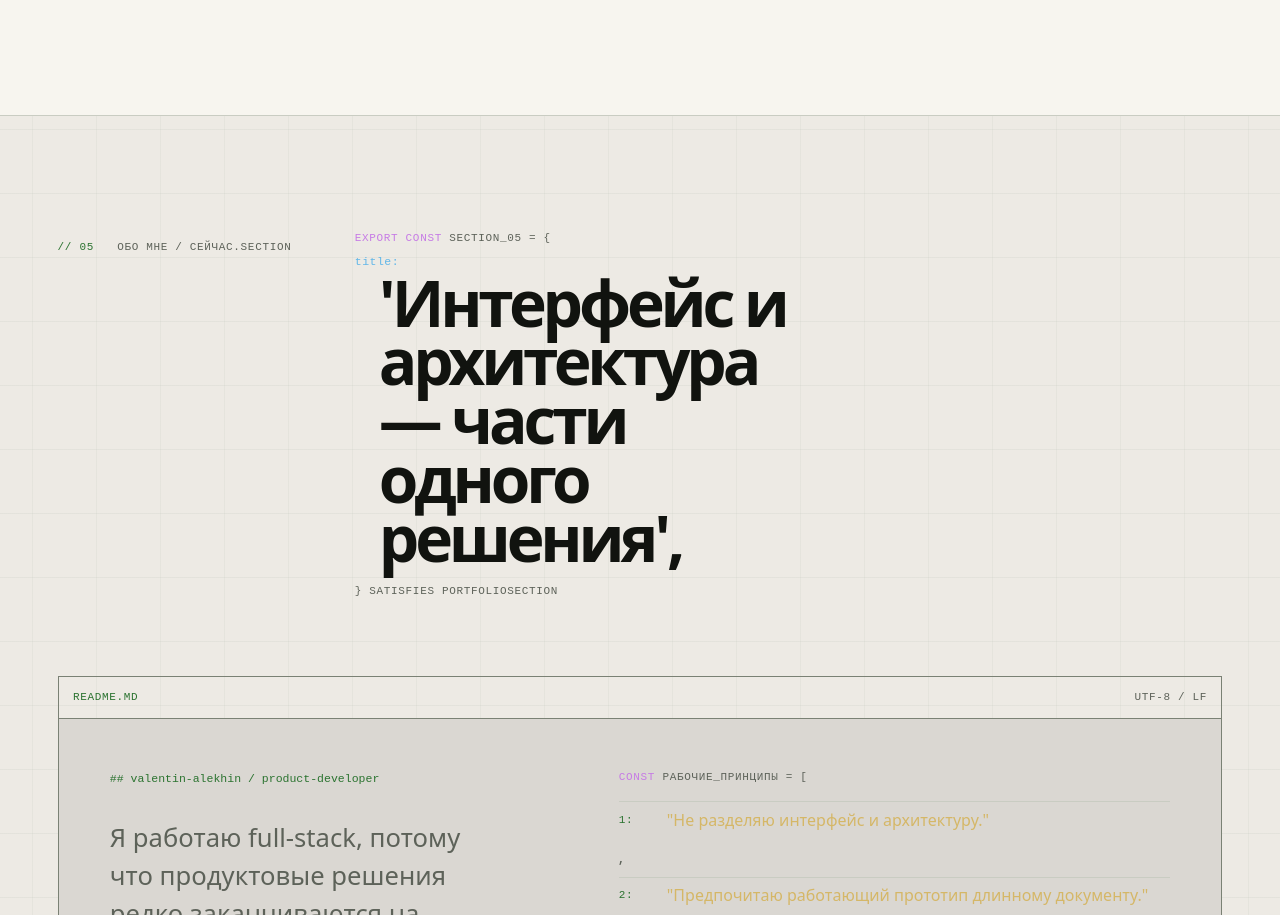
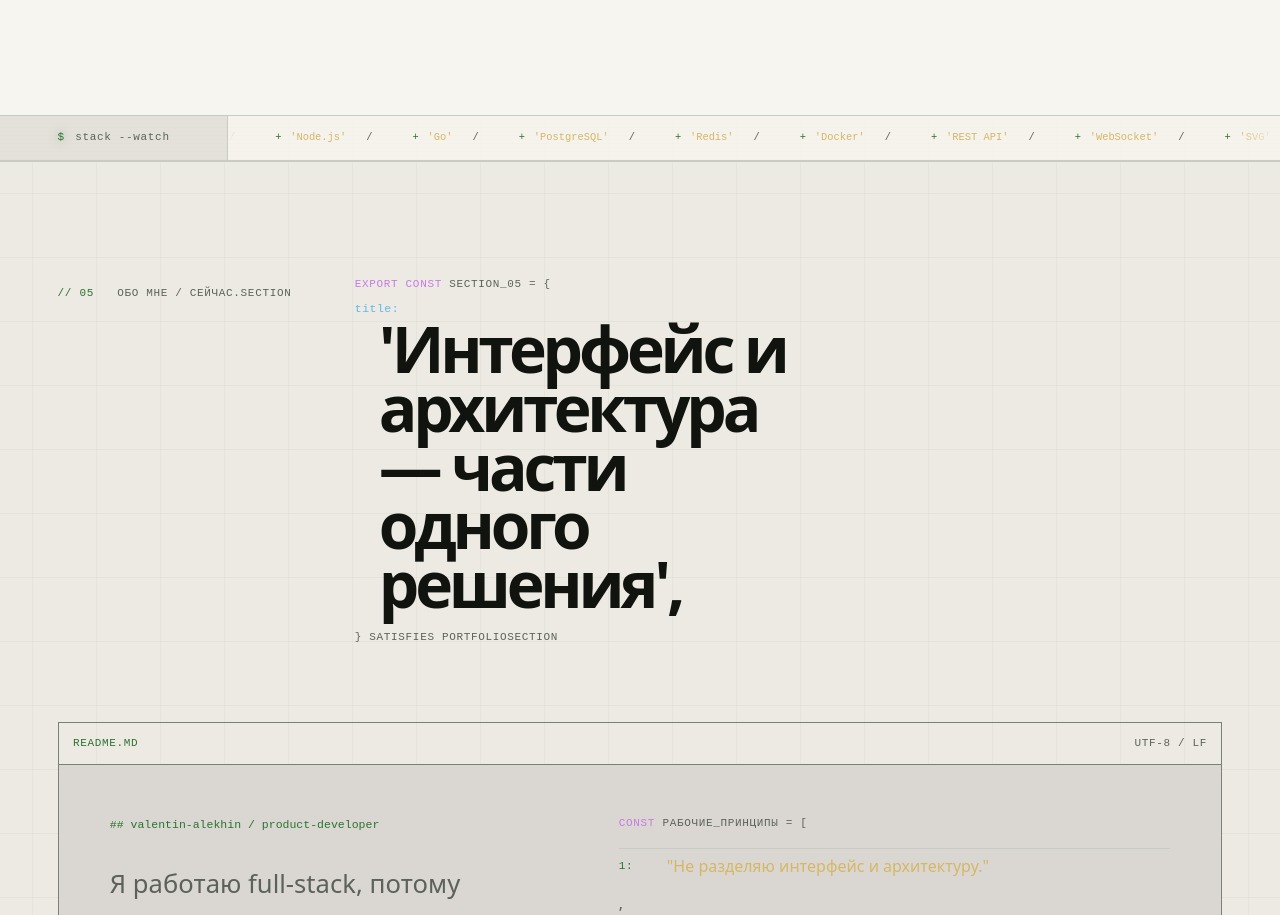
Before and after one commit to ValentinAlekhin/portfolio, a Nuxt app: page / in a window 1280 px wide. Shown: the part 4991-5906 px from the top of the page. Built offline with nearby package versions, Linux system fonts and the light colour scheme; a web font is replaced by a local one.

Commit message:
feat: add technology marquee

```diff
--- /dev/null
+++ b/app/components/visual/TechnologyMarquee.vue
@@ -0,0 +1,185 @@
+<script setup lang="ts">
+const technologies = [
+  'Vue',
+  'Nuxt',
+  'TypeScript',
+  'Node.js',
+  'Go',
+  'PostgreSQL',
+  'Redis',
+  'Docker',
+  'REST API',
+  'WebSocket',
+  'SVG',
+  'Git',
+] as const
+</script>
+
+<template>
+  <section
+    class="technology-marquee"
+    aria-label="Development technologies"
+    tabindex="0"
+  >
+    <p class="technology-marquee__prompt system-label">
+      <span>$</span> stack --watch
+    </p>
+    <div class="technology-marquee__viewport">
+      <div
+        class="technology-marquee__track"
+        aria-hidden="true"
+      >
+        <div
+          v-for="copy in 2"
+          :key="copy"
+          class="technology-marquee__group"
+        >
+          <span
+            v-for="technology in technologies"
+            :key="technology"
+            class="technology-marquee__item"
+          >
+            <i>+</i> '{{ technology }}'<b>/</b>
+          </span>
+        </div>
+      </div>
+    </div>
+    <ul class="sr-only">
+      <li
+        v-for="technology in technologies"
+        :key="technology"
+      >
+        {{ technology }}
+      </li>
+    </ul>
+  </section>
+</template>
+
+<style scoped lang="scss">
+.technology-marquee {
+  position: relative;
+  display: grid;
+  overflow: hidden;
+  border-top: 1px solid var(--color-line);
+  border-bottom: 1px solid var(--color-line);
+  background: color-mix(in srgb, var(--color-surface) 86%, transparent);
+  grid-template-columns: auto minmax(0, 1fr);
+}
+
+.technology-marquee::after {
+  position: absolute;
+  z-index: 3;
+  opacity: 0.18;
+  background: repeating-linear-gradient(to bottom, transparent 0 3px, rgb(0 0 0 / 8%) 4px);
+  content: '';
+  inset: 0;
+  pointer-events: none;
+}
+
+.technology-marquee:focus-visible {
+  outline: 1px solid var(--color-accent);
+  outline-offset: -1px;
+}
+
+.technology-marquee__prompt {
+  position: relative;
+  z-index: 2;
+  display: flex;
+  min-width: 12rem;
+  align-items: center;
+  gap: 0.65rem;
+  margin: 0;
+  padding: 0.9rem var(--layout-gutter);
+  border-right: 1px solid var(--color-line);
+  background: color-mix(in srgb, var(--color-bg) 96%, #000);
+  color: var(--color-text-muted);
+  text-transform: none;
+  white-space: nowrap;
+}
+
+.technology-marquee__prompt span {
+  color: var(--color-accent);
+  text-shadow: 0 0 10px color-mix(in srgb, var(--color-accent) 55%, transparent);
+}
+
+.technology-marquee__viewport {
+  min-width: 0;
+  overflow: hidden;
+  mask-image: linear-gradient(90deg, transparent, #000 3rem, #000 calc(100% - 3rem), transparent);
+}
+
+.technology-marquee__track {
+  display: flex;
+  width: max-content;
+  animation: technology-stream 30s linear infinite;
+  will-change: transform;
+}
+
+.technology-marquee__group {
+  display: flex;
+  flex-shrink: 0;
+  align-items: center;
+}
+
+.technology-marquee__item {
+  display: inline-flex;
+  align-items: center;
+  gap: 0.55rem;
+  padding: 0.9rem 1.25rem;
+  color: #d5b767;
+  font-family: var(--font-mono);
+  font-size: clamp(0.65rem, 0.78vw, 0.78rem);
+  line-height: 1.4;
+  white-space: nowrap;
+}
+
+.technology-marquee__item i {
+  color: var(--color-accent);
+  font-style: normal;
+}
+
+.technology-marquee__item b {
+  margin-left: 0.7rem;
+  color: var(--color-text-muted);
+  font-weight: 400;
+}
+
+.technology-marquee:hover .technology-marquee__track,
+.technology-marquee:focus .technology-marquee__track {
+  animation-play-state: paused;
+}
+
+@keyframes technology-stream {
+  to { transform: translateX(-50%); }
+}
+
+@media (max-width: 680px) {
+  .technology-marquee {
+    grid-template-columns: auto minmax(0, 1fr);
+  }
+
+  .technology-marquee__prompt {
+    min-width: auto;
+    padding-inline: 0.75rem;
+    font-size: 0;
+  }
+
+  .technology-marquee__prompt span {
+    font-size: 0.72rem;
+  }
+
+  .technology-marquee__viewport {
+    mask-image: linear-gradient(90deg, transparent, #000 1.25rem, #000 calc(100% - 1.25rem), transparent);
+  }
+
+  .technology-marquee__item {
+    padding-inline: 0.9rem;
+  }
+}
+
+@media (prefers-reduced-motion: reduce) {
+  .technology-marquee__track {
+    animation: none;
+  }
+}
+</style>
--- a/app/pages/index.vue
+++ b/app/pages/index.vue
@@ -68,6 +68,7 @@ useHead(() => ({
     <ProjectsSection />
     <CapabilitiesSection />
     <ProcessSection />
+    <TechnologyMarquee />
     <AboutSection />
     <ContactSection />
   </main>
```
